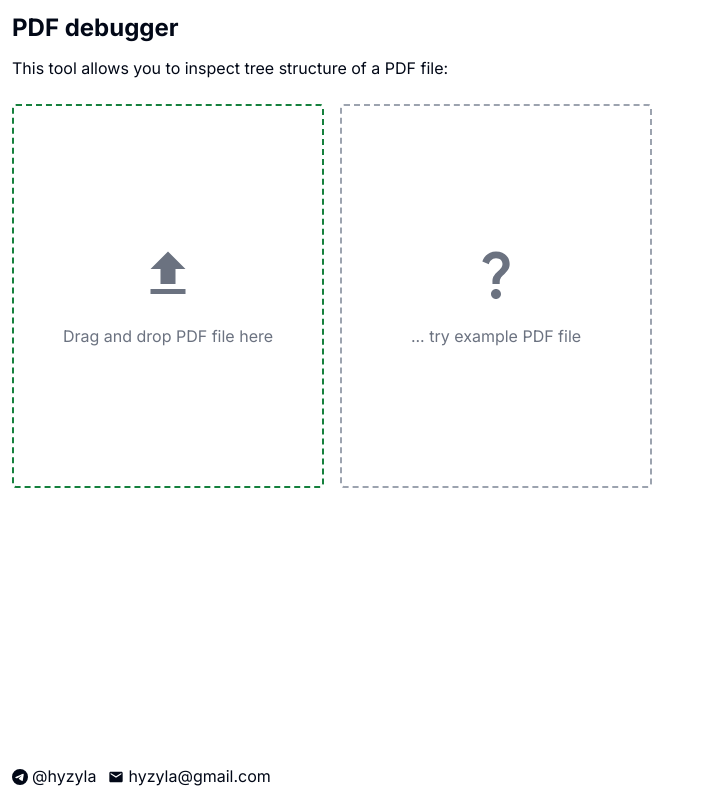
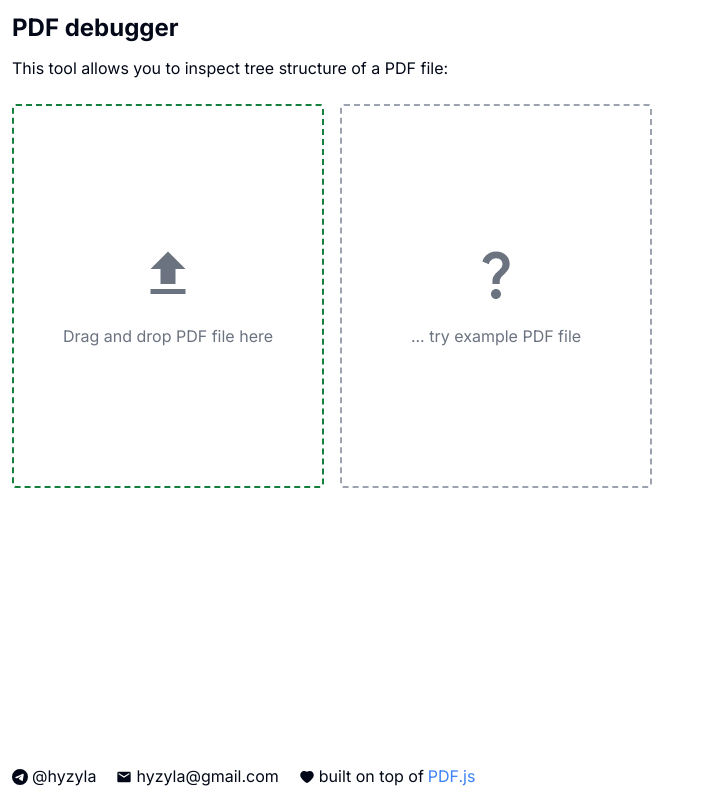
Before and after one commit to hyzyla/pdf-debugger, a Next.js app: page / in a window 1280 px wide. Shown: the whole page, without its empty margins (0-703 px from the left). Built offline with nearby package versions, Linux system fonts and the light colour scheme; no server answers.

Commit message:
Add PDF.js reference 🚍

```diff
--- a/src/components/SourceViewer.tsx
+++ b/src/components/SourceViewer.tsx
@@ -8,6 +8,7 @@ import * as core from "@hyzyla/pdfjs-core";
 import { usePostHog } from "posthog-js/react";
 import { useCallback } from "react";
 import { useDropzone } from "react-dropzone";
+import { AiFillHeart } from "react-icons/ai";
 import { BsTelegram } from "react-icons/bs";
 import { MdEmail, MdQuestionMark, MdUpload } from "react-icons/md";
 
@@ -85,7 +86,7 @@ function PDFViewerScreen(props: {
 
 function Footer() {
   return (
-    <div className="flex flex-row items-center gap-3 h-[24px]">
+    <div className="flex flex-row items-center gap-x-5 gap-y-2 flex-wrap">
       <a
         href="https://t.me/hyzyla"
         target="_blank"
@@ -97,6 +98,17 @@ function Footer() {
       <div className="flex flex-row gap-1 items-center">
         <MdEmail className="mt-[2px]" />
         hyzyla@gmail.com
+      </div>
+      <div className="flex flex-row gap-1 items-center">
+        <AiFillHeart className="mt-[2px]" />
+        built on top of{" "}
+        <a
+          href="https://mozilla.github.io/pdf.js/"
+          target="_blank"
+          className="text-blue-500"
+        >
+          PDF.js
+        </a>
       </div>
     </div>
   );
```
